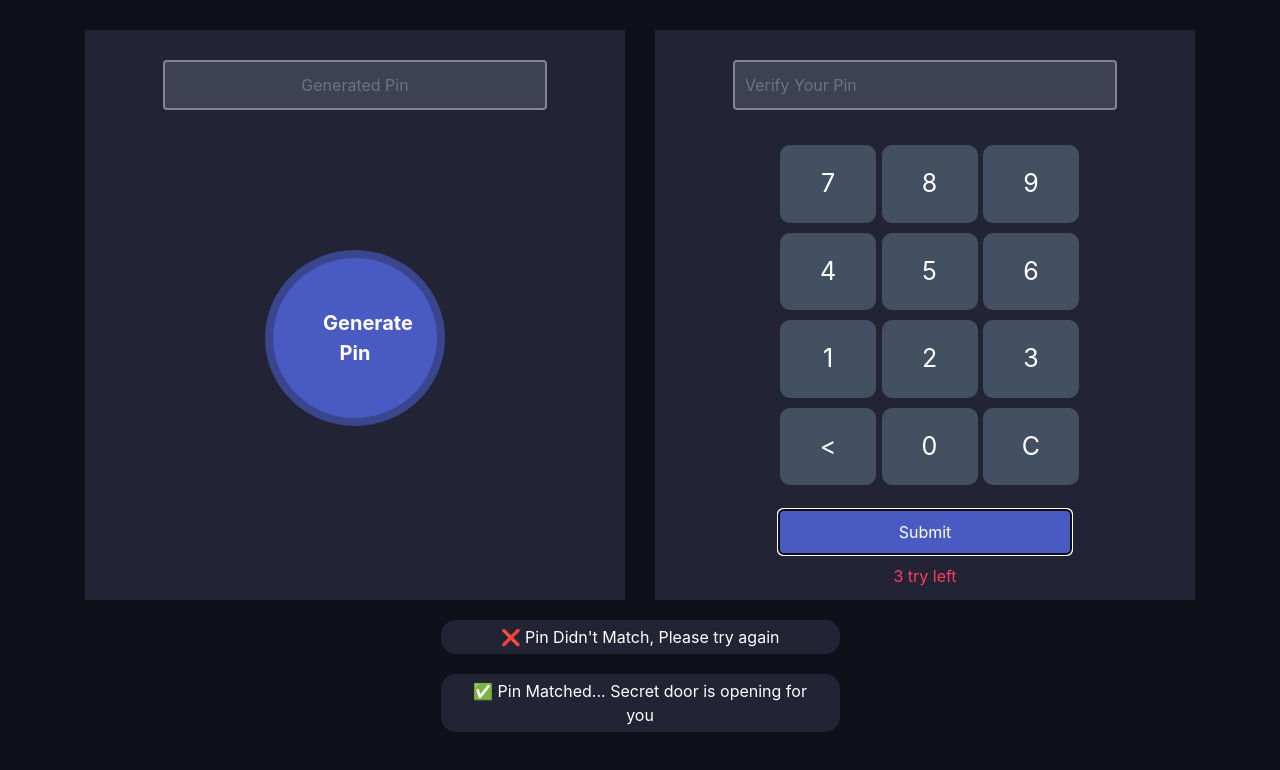
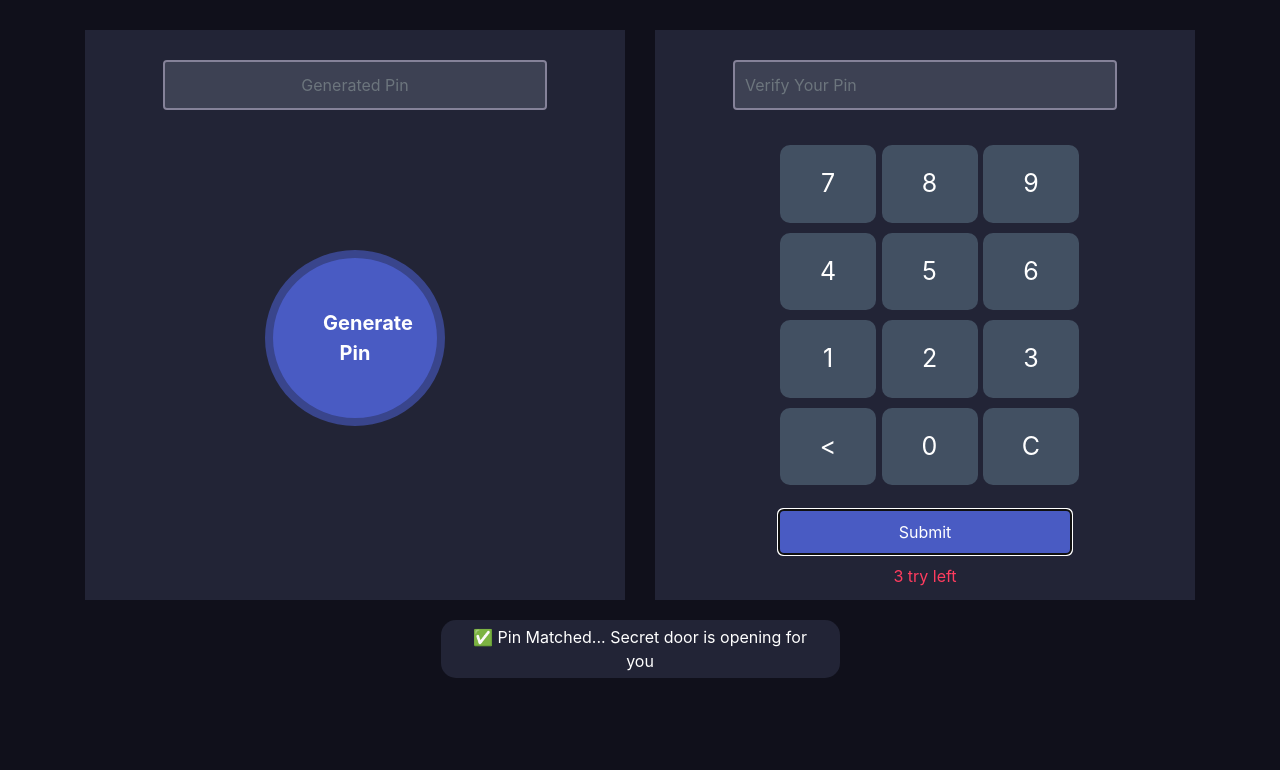
Before and after one commit to sahariarahmmadshakil/pin-matcher, a plain HTML site: page index.html in a window 1280 px wide. Both pictures are taken after a click on the button "Submit". Drawn offline with nearby package versions, Linux system fonts and the light colour scheme.

Commit message:
complete pin matcher

```diff
--- a/index.html
+++ b/index.html
@@ -44,7 +44,7 @@
                                 <div class="button">C</div>
                             </div>
                             <div>
-                                <button type="submit" class="submit-btn">Submit</button>
+                                <button type="submit" onclick="verifyPin()" class="submit-btn">Submit</button>
                                 <p class="action-left">3 try left</p>
                             </div>
                         </div>
@@ -52,8 +52,8 @@
                 </div>
             </div>
             <div class="notify-section">
-                <p class="notify">❌ Pin Didn't Match, Please try again</p>
-                <p class="notify">✅ Pin Matched... Secret door is opening for you</p>
+                <p id="not-verified" class="notify">❌ Pin Didn't Match, Please try again</p>
+                <p id="verified" class="notify">✅ Pin Matched... Secret door is opening for you</p>
             </div>
         </div>
 
--- a/script.js
+++ b/script.js
@@ -25,7 +25,17 @@ document.getElementById('keys').addEventListener('click', function(event) {
         pinVerify.value = currentValue;
     }
 
-    // const prevValue = pinVerify.value;
-    // const currentValue = prevValue + number;
-    // pinVerify.value = currentValue;
 })
+
+function verifyPin() {
+    const verified = document.getElementById('verified');
+
+    const notVerified = document.getElementById('not-verified');
+    if (document.getElementById('pin-display').value == document.getElementById('pin-verify').value) {
+        verified.style.display = 'block';
+        notVerified.style.display = 'none';
+    } else {
+        notVerified.style.display = 'block';
+        verified.style.display = 'none';
+    }
+}
--- a/style.css
+++ b/style.css
@@ -1,10 +1,12 @@
-*{
+* {
     box-sizing: border-box;
 }
+
 body {
     background: #10101B;
     height: 100vh;
 }
+
 .container {
     margin-top: 30px;
 }
@@ -15,7 +17,8 @@ body {
     padding: 30px;
     text-align: center;
 }
-.generate-btn{
+
+.generate-btn {
     margin-top: 140px;
     width: 180px;
     padding: 50px;
@@ -27,12 +30,13 @@ body {
     font-size: 20px;
     text-align: center;
 }
-.generate-btn:focus{
+
+.generate-btn:focus {
     outline: none;
     box-shadow: none;
 }
 
-input[type='text']{
+input[type='text'] {
     background-color: #3D4153;
     padding: 10px 0px;
     color: #ffffff;
@@ -42,11 +46,13 @@ input[type='text']{
     height: 50px;
     padding: 10px;
 }
+
 input[type='text']:focus {
     background-color: #3D4153;
     color: #fff;
     font-size: 20px;
 }
+
 .numbers {
     margin: 30px 0;
 }
@@ -76,9 +82,11 @@ margin-right: -4px;
     border-radius: 10px;
     cursor: pointer;
 }
+
 .blink-me {
     color: #E0B612;
 }
+
 .submit-btn {
     border: none;
     margin-top: 20px;
@@ -87,6 +95,7 @@ color: #E0B612;
     background: #495BC3;
     color: #fff;
 }
+
 .notify {
     color: #fff;
     text-align: center;
@@ -95,11 +104,14 @@ color: #E0B612;
     margin-top: 20px;
     border-radius: 15px;
     padding: 5px 20px;
+    display: none;
 }
-.notify-section{
+
+.notify-section {
     width: 35%;
     margin: 0 auto;
 }
+
 .action-left {
     color: #FF3C5F;
     margin-top: 10px;
```
Lines whose indentation alone changed are shown as unchanged.
